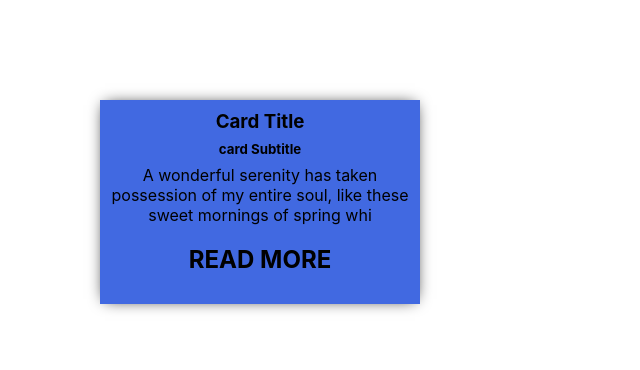
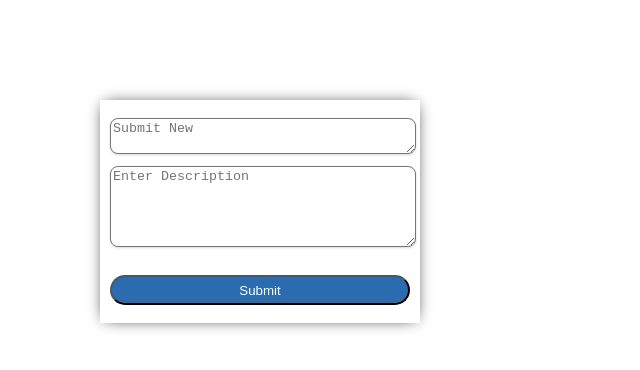
Before and after one commit to fcodelabs/training-web, a React (Create React App) app: page / in a window 1280 px wide. Shown: the top 370 px of the page, without its empty margins (0-640 px from the left). Built offline with nearby package versions, Linux system fonts and the light colour scheme.

Commit message:
Created adding form

```diff
--- a/src/App.js
+++ b/src/App.js
@@ -1,17 +1,19 @@
 import './App.css';
 import DiaryCard from './components/Diarycard'
+import { CardForm } from './components/CardForm'
 
 function App() {
-    return ( <
-        div className = "App" >
-        <
-        DiaryCard title = 'Card Title'
+    return ( <div className = "App" >
+        {/* <DiaryCard
+        title = 'Card Title'
         subTitle = 'card Subtitle'
         body = 'A wonderful serenity has taken possession of my entire soul, like these sweet mornings of spring which I enjoy with my whole heart. I am alone, and feel the charm of existence in this spot, which was created for the bliss of souls like mine. I am so happy, my dear friend, so absorbed in the exquisite sense of mere tranquil existence, that I neglect my talents. I should be incapable of drawing a single stroke at the present moment; and yet I feel that I never was a greater artist than now. When, while the lovelyIn publishing and graphic design, Lorem ipsum is a placeholder text commonly used to demonstrate the visual form of a doc'
-        color = 'royalblue' /
-        >
-        <
-        /div>
+        color = 'royalblue'
+        /> */}
+        <CardForm></CardForm>
+        </div>
+
+
     );
 }
 
--- /dev/null
+++ b/src/components/CardForm.css
@@ -0,0 +1,34 @@
+.formcard-container {
+    width: 300px;
+    overflow: hidden;
+    box-shadow: 0px 0px 15px -5px;
+    margin: 100px;
+    padding: 10px;
+}
+form div {
+    border-color: #e2e8f0;
+    margin-top: 0.5rem;
+  }
+
+  textarea {
+    border-radius: 0.5rem;
+    border-width: 1px;
+    box-shadow: 0 1px 3px 0 rgba(0, 0, 0, 0.1), 0 1px 2px 0 rgba(0, 0, 0, 0.06);
+    width: 100%;
+
+  }
+
+  button.primary {
+    background-color: #2b6cb0;
+    border-radius: 1.5rem;
+    font-weight: 500;
+    padding-left: 0.5rem;
+    padding-right: 0.5rem;
+    color: #fff;
+    width: 100%;
+    height: 30px;
+    /* height: 40%; */
+    justify-content: center;
+    align-items: center
+    ;
+  }
--- /dev/null
+++ b/src/components/CardForm.js
@@ -0,0 +1,58 @@
+import React from 'react'
+import './CardForm.css'
+
+export function CardForm({onCancel, card }) {
+  const id = card && card.id ? card.id : undefined
+
+  const [term, setTerm] = React.useState(id ? card.term : '')
+  const [definition, setDef] = React.useState(id ? card.definition : '')
+
+  function handleSubmit(event) {
+    // event.preventDefault()
+    alert("Title: " +term + " Description: " +definition)
+    console.log(term)
+    console.log(definition)
+  }
+
+  function clearForm() {
+    setTerm('')
+    setDef('')
+    onCancel && typeof onCancel === 'function' && onCancel()
+  }
+
+  function handleTermChange(event) {
+    const { value } = event.target
+    setTerm(value)
+  }
+
+  function handleDefChange(event) {
+    const { value } = event.target
+    setDef(value)
+  }
+  return (
+    <div className="formcard-container">
+      {/* <h4>{id ? 'Update Card' : 'Add Card'}</h4> */}
+      <form onReset={clearForm} onSubmit={handleSubmit}>
+        <div>
+          {/* <label htmlFor="card_term">term</label> */}
+          <textarea id="card_term" value={term} onChange={handleTermChange} placeholder="Submit New"/>
+        </div>
+        <div>
+          {/* <label htmlFor="card_definition">definition</label> */}
+          <textarea
+            id="card_definition"
+            value={definition}
+            onChange={handleDefChange}
+            placeholder= "Enter Description"
+            rows= {5}
+          />
+        </div>
+        <div className="buttons">
+          <button className="primary" type="submit">
+            Submit
+          </button>
+        </div>
+      </form>
+    </div>
+  )
+}
--- a/src/components/Diarycard.css
+++ b/src/components/Diarycard.css
@@ -55,3 +55,37 @@ a {
     text-decoration: none;
     font-weight: bold;
 }
+form div {
+    border-color: #e2e8f0;
+    margin-top: 0.5rem;
+  }
+
+  form label {
+    display: flex;
+    justify-content: space-between;
+    font-weight: 500;
+    color: #2c5282;
+    font-size: 0.75rem;
+    text-transform: uppercase;
+  }
+
+  form label .errorMessage {
+    font-size: 0.15rem;
+    text-transform: none;
+    color: #c53030;
+  }
+
+  textarea {
+    border-radius: 0.25rem;
+    border-width: 1px;
+    box-shadow: 0 1px 3px 0 rgba(0, 0, 0, 0.1), 0 1px 2px 0 rgba(0, 0, 0, 0.06);
+    width: 100%;
+  }
+
+  form div.buttons {
+    display: flex;
+    justify-content: flex-end;
+    margin-top: 1rem;
+    padding-top: 0.5rem;
+    padding-bottom: 0.5rem;
+  }
```
